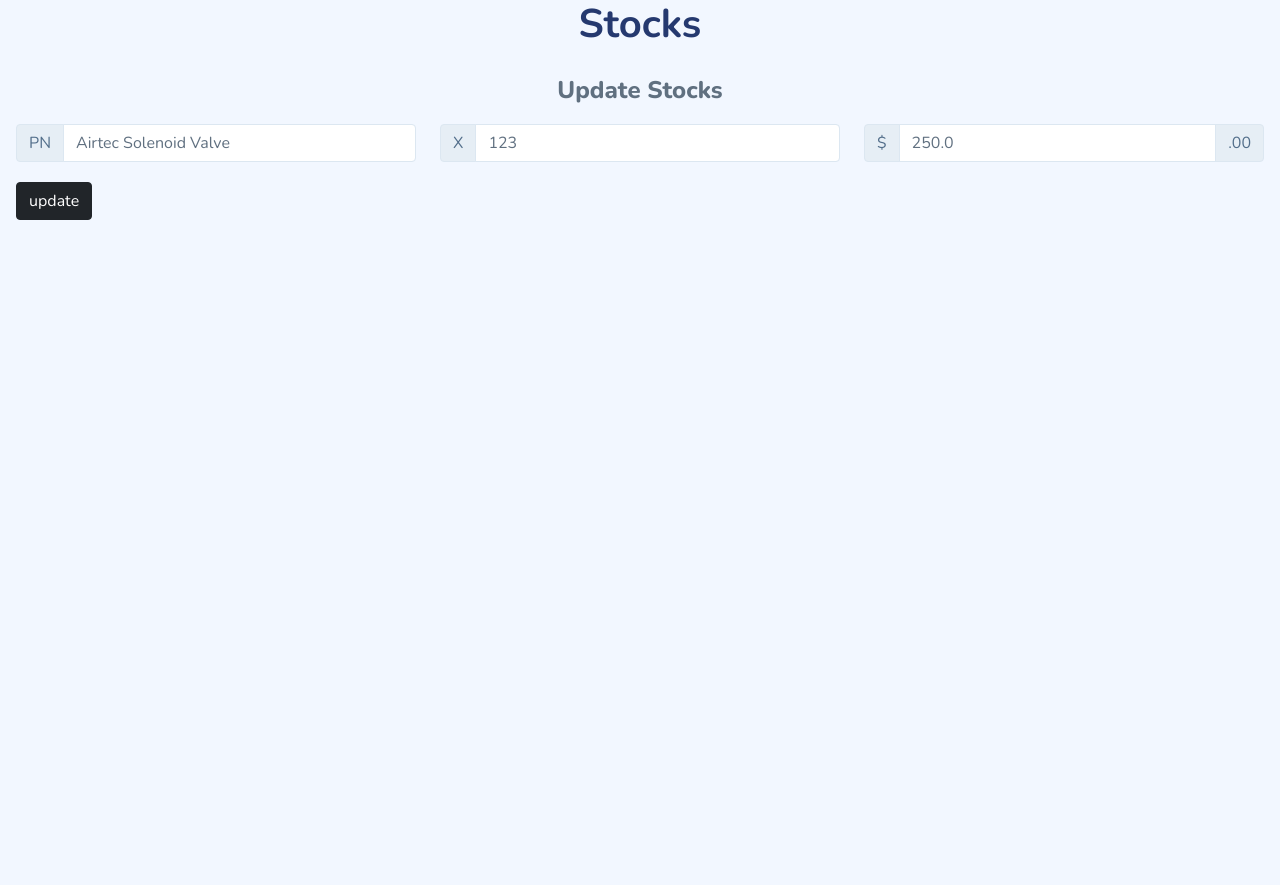
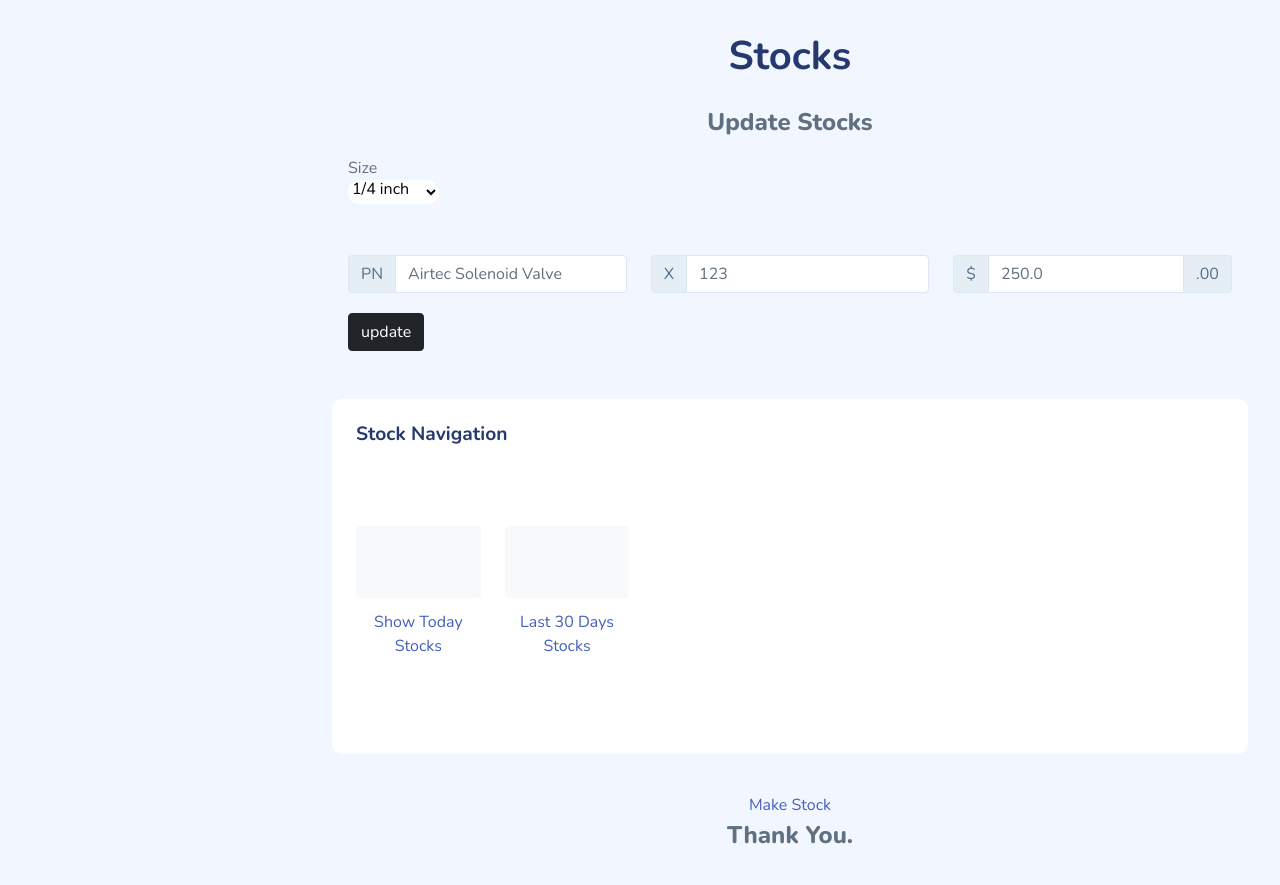
Before and after one commit to mohammedmijan/stocks, a Flask app: page /update/1 in a window 1280 px wide. Before the commit the page ends 220 px from the top, so only its background shows below. Run offline with Flask 2, Linux system fonts and the light colour scheme; data comes from the database, SQL or seed files in the repository; both versions use the stored data as it was after the commit; some libraries are stand-ins or nearby versions.

Commit message:
newFeatures1

```diff
--- a/app.py
+++ b/app.py
@@ -1,63 +1,147 @@
 from flask import Flask , render_template , request , redirect
 from flask_sqlalchemy import SQLAlchemy
 import time
+from sqlalchemy import create_engine
+import pandas as pd
+import numpy as np
+from datetime import date , timedelta
+
 
 
 
 app = Flask(__name__)
-app.config['SQLALCHEMY_DATABASE_URI'] = "sqlite:///sheet.db"
+app.config['SQLALCHEMY_DATABASE_URI'] = 'sqlite:///sheet.db'
+app.config["SQLALCHEMY_BINDS"] = {'two' : 'sqlite:///LTDS.db' ,    #Last thirty days Stocks Database
+                                'three' : 'sqlite:///TDS.db'        # Today Stocks Database
+                                }
 app.config['SQLALCHEMY_TRACK_MODIFICATIONS'] = False
 
 db = SQLAlchemy(app)
-date1 = f"{time.strftime('%d')}/{time.strftime('%m')}/{time.strftime('%Y')}"
+date1 = f"{time.strftime('%Y')}-{time.strftime('%m')}-{time.strftime('%d')}"
 
+#DataBase Conectivity
 class Sheet(db.Model):
     sno = db.Column(db.Integer , primary_key=True)
-    date_created = db.Column(db.String(500) , nullable=False)
-    product_name = db.Column(db.String(500) , nullable=False)
-    product_quantity = db.Column(db.Integer , primary_key=False )
-    product_per_price = db.Column(db.Float , primary_key=False)
+    date_created = db.Column(db.String(500))
+    product_size = db.Column(db.String(20))
+    product_name = db.Column(db.String(500))
+    product_quantity = db.Column(db.Integer)
+    product_per_price = db.Column(db.Float)
+
+
+    def __repr__(self) -> str:
+        return f'{self.sno}'
+
+class LTDS(db.Model):
+    __bind_key__ = 'two'
+    sno = db.Column(db.Integer , primary_key=True)
+    date_created = db.Column(db.String(500))
+    product_size = db.Column(db.String(20))
+    product_name = db.Column(db.String(500))
+    product_quantity = db.Column(db.Integer)
+    product_per_price = db.Column(db.Float)
+
+
+    def __repr__(self) -> str:
+        return f'{self.sno}'
+
+class TDS(db.Model):
+    __bind_key__ = 'three'
+    sno = db.Column(db.Integer , primary_key=True)
+    date_created = db.Column(db.String(500))
+    product_size = db.Column(db.String(20))
+    product_name = db.Column(db.String(500))
+    product_quantity = db.Column(db.Integer)
+    product_per_price = db.Column(db.Float)
 
 
     def __repr__(self) -> str:
         return f'{self.sno}'
 
 
+
+
+
+#Executable Function in BackEnds
+def ThirtydaysDataMaker():
+    df = pd.read_sql('SELECT * FROM sheet;' , create_engine('sqlite:///sheet.db'))
+    DataFrame_date = df.loc[:, ["date_created"]]
+    server_date = np.array(DataFrame_date).tolist()
+    list_of_last_30_days = [[f'{(date.today()-timedelta(days=i)).isoformat()}'] for i in range(30)]
+    list_of_filter_last_30_days = [list_of_last_30_days[l] for l in range(len(list_of_last_30_days)) if list_of_last_30_days[l] in server_date]
+    Index_Df = []
+    for j in range(len(list_of_filter_last_30_days)):
+        Last_30_days = list_of_filter_last_30_days[j]
+        Index_DataFrame = [k for k in range(len(server_date)) if np.array(DataFrame_date.isin(Last_30_days).loc[:, ["date_created"]])[k]== True]
+        Index_Df.extend(Index_DataFrame)
+    Server_of_last_30_days = pd.DataFrame(list(df.values[i] for i in Index_Df) , columns=df.columns)
+    engine = create_engine('sqlite:///LTDS.db')
+    Server_of_last_30_days.to_sql("LTDS" , engine , if_exists='replace')
+
+def todayStock():
+    df = pd.read_sql('SELECT * FROM sheet;' , create_engine('sqlite:///sheet.db'))
+    DataFrame_date = df.loc[:, ["date_created"]]
+    server_date = np.array(DataFrame_date).tolist()
+    today = [(date.today()).isoformat()]
+    Index_DataFrame = [k for k in range(len(server_date)) if np.array(DataFrame_date.isin(today).loc[:, ["date_created"]])[k]== True]
+    Server_of_today = pd.DataFrame(list(df.values[i] for i in Index_DataFrame) , columns=df.columns)
+    engine=create_engine('sqlite:///TDS.db')
+    Server_of_today.to_sql('TDS' , engine , if_exists='replace')
+
+#Calling Pages
 @app.route('/' , methods=['GET', 'POST'])
 def stocks():
     if request.method == 'POST':
         date_created = date1
+        product_size = request.form.get("product_size")
         product_name = request.form['product_name']
         product_quantity = request.form['product_quantity']
         product_per_price = request.form['product_per_price']
+        stocks = Sheet(product_size=product_size, date_created=date_created , product_name=product_name ,product_quantity=product_quantity , product_per_price=product_per_price)
+        db.session.add(stocks)
+        db.session.commit()
+    return render_template("stocks.html")
 
 
-        stocks = Sheet(date_created=date_created , product_name=product_name ,product_quantity=product_quantity , product_per_price=product_per_price)
-        db.session.add(stocks)
-        db.session.commit()
-        return redirect('/')
+@app.route("/show_daily_stocks")
+def show_daily_stocks():
+    todayStock()
+    stocks = TDS.query.all()
+    return render_template('show_daily_stocks.html' , stocks=stocks)
 
+@app.route("/show_30days_stocks")
+def show_30days_stocks():
+    ThirtydaysDataMaker()
+    stocks = LTDS.query.all()
+    return render_template('show_30days_stocks.html' , stocks=stocks)
 
-    stocks = Sheet.query.all()
-    return render_template('stocks.html' , stocks=stocks)
 
 @app.route('/update/<int:sno>' , methods=['GET' ,"POST"])
 def update(sno):
     if request.method == 'POST':
+        product_size = request.form.get('product_size')
+        product_quantity = request.form['product_quantity']
         product_name = request.form['product_name']
-        product_quantity = request.form['product_quantity']
         product_per_price = request.form['product_per_price']
         n_Sheet = Sheet.query.filter_by(sno=sno).first()
+        n_Sheet.product_size = product_size
         n_Sheet.product_name = product_name
         n_Sheet.product_quantity = product_quantity
         n_Sheet.product_per_price = product_per_price
         db.session.add(n_Sheet)
         db.session.commit()
-        return redirect('/')
+        return redirect('/show_daily_stocks')
 
     stock = Sheet.query.filter_by(sno=sno).first()
     return render_template('update.html' , stock=stock)
 
+@app.route('/delete/<int:sno>')
+def delete(sno):
+    stock = Sheet.query.filter_by(sno=sno).first()
+    db.session.delete(stock)
+    db.session.commit()
+    return redirect("/show_daily_stocks")
+
 
 if __name__ == '__main__':
-    app.run(port=4000 , debug=False)
+    app.run(port=4000 , debug=True)
--- /dev/null
+++ b/templates/base.html
@@ -0,0 +1,133 @@
+<!DOCTYPE html>
+<html lang="en">
+
+<head>
+    <meta charset="UTF-8">
+    <meta name="viewport" content="width=device-width, initial-scale=1.0">
+    <title>Table</title>
+
+    <link rel="preconnect" href="https://fonts.gstatic.com">
+    <link href="https://fonts.googleapis.com/css2?family=Nunito:wght@300;400;600;700;800&display=swap" rel="stylesheet">
+    <link rel="stylesheet" href="{{url_for('static' , filename='assets/css/bootstrap.css')}}">
+
+    <link rel="stylesheet" href="{{url_for('static' , filename='assets/vendors/iconly/bold.css')}}">
+
+    <link rel="stylesheet"
+        href="{{url_for('static' , filename='assets/vendors/perfect-scrollbar/perfect-scrollbar.css')}}">
+    <link rel="stylesheet" href="{{url_for('static' , filename='assets/vendors/bootstrap-icons/bootstrap-icons.css')}}">
+    <link rel="stylesheet" href="{{url_for('static' , filename='assets/css/app.css')}}">
+    <link rel="shortcut icon" href="{{url_for('static' , filename='assets/images/favicon.svg')}}" type="image/x-icon">
+</head>
+
+<body>
+    <style>
+        .command {
+            text-align: center;
+            font-weight: 1000;
+            font-size: 150%;
+        }
+
+        .btn-del {
+            color: red;
+            background: rgb(255, 221, 0);
+        }
+
+        .command {
+            text-align: center;
+            font-weight: 1000;
+            font-size: 150%;
+        }
+    </style>
+    <div id="app">
+        <div id="sidebar" class="!!!!It Is A problem Solve It.!!!">
+            <div class="sidebar-wrapper active">
+                <div class="sidebar-header">
+                    <div class="d-flex justify-content-between">
+                        <div class="logo">
+                            <a href="/"><img src=" {{ url_for('static', filename='') }}" alt="Logo" srcset=""></a>
+                        </div>
+                        <div class="toggler">
+                            <a href="#" class="sidebar-hide d-xl-none d-block"><i class="bi bi-x bi-middle"></i></a>
+                        </div>
+                    </div>
+                </div>
+                <div class="sidebar-menu">
+                    <ul class="menu">
+                        <li class="sidebar-title">Menu</li>
+                        <li class="sidebar-item">
+                            <a href="/" class='sidebar-link'>
+                                <i class="bi bi-stack"></i>
+                                <span>Stocks</span>
+                            </a>
+                        </li>
+                        <li class="sidebar-item">
+                            <a href="/show_daily_stocks" class='sidebar-link'>
+                                <i class="bi bi-stack"></i><span>Record Today Stocks</span>
+                            </a>
+                        </li>
+                        <li class="sidebar-item">
+                            <a href="/show_30days_stocks" class='sidebar-link'>
+                                <i class="bi bi-stack"></i><span>Last 30 Days Stocks</span>
+                            </a>
+                        </li>
+                    </ul>
+                </div>
+                <button class="sidebar-toggler btn x"><i data-feather="x"></i></button>
+            </div>
+        </div>
+    </div>
+    <div id="main">
+        <div class="page-heading">
+            {% block body %}
+
+
+            {% endblock %}
+            <section class="section">
+                <div class="card">
+                    <div class="card-header">
+                        <h4 class="card-title">Stock Navigation</h4>
+                    </div>
+                    <div class="card-body">
+                        <div class="my-5">
+                            <ul class="row row-cols-2 row-cols-sm-3 row-cols-lg-4 row-cols-xl-6 list-unstyled list">
+                                <li class="col-6 col-lg-4 col-md-3 col-2 mb-4" data-tags="alarm clock">
+                                    <div class="p-3 py-4 mb-2 bg-light text-center rounded">
+                                        <svg class="bi" width="1em" height="1em" fill="currentColor">
+                                            <use
+                                                xlink:href="{{ url_for('static', filename='assets/vendors/bootstrap-icons/bootstrap-icons.svg#alarm-fill') }}" />
+                                        </svg>
+                                    </div>
+                                    <div class="name text-muted text-decoration-none text-center pt-1">
+                                        <a href="/show_daily_stocks" rel="noopener noreferrer">
+                                            Show Today Stocks</a>
+                                    </div>
+                                </li>
+                                <li class="col-6 col-lg-4 col-md-3 col-2 mb-4" data-tags="alarm clock">
+                                    <div class="p-3 py-4 mb-2 bg-light text-center rounded">
+                                        <svg class="bi" width="1em" height="1em" fill="currentColor">
+                                            <use
+                                                xlink:href="{{ url_for('static', filename='assets/vendors/bootstrap-icons/bootstrap-icons.svg#alarm-fill') }}" />
+                                        </svg>
+                                    </div>
+                                    <div class="name text-muted text-decoration-none text-center pt-1">
+                                        <a href="/show_30days_stocks" rel="noopener noreferrer">
+                                            Last 30 Days Stocks</a>
+                                    </div>
+                                </li>
+                            </ul>
+                        </div>
+                    </div>
+                </div>
+            </section>
+            <div class="name text-muted text-decoration-none text-center pt-1">
+                <a href="/" rel="noopener noreferrer">
+                    Make Stock</a>
+            </div>
+            <div class="command">
+                Thank You.
+            </div>
+        </div>
+    </div>
+</body>
+
+</html>
--- a/templates/update.html
+++ b/templates/update.html
@@ -1,32 +1,6 @@
-<!DOCTYPE html>
-<html lang="en">
+{% extends 'base.html' %}
+{% block body %}
 
-<head>
-    <meta charset="UTF-8">
-    <meta name="viewport" content="width=device-width, initial-scale=1.0">
-    <title>Table</title>
-
-    <link rel="preconnect" href="https://fonts.gstatic.com">
-    <link href="https://fonts.googleapis.com/css2?family=Nunito:wght@300;400;600;700;800&display=swap" rel="stylesheet">
-    <link rel="stylesheet" href="{{url_for('static' , filename='assets/css/bootstrap.css')}}">
-
-    <link rel="stylesheet" href="{{url_for('static' , filename='assets/vendors/iconly/bold.css')}}">
-
-    <link rel="stylesheet"
-        href="{{url_for('static' , filename='assets/vendors/perfect-scrollbar/perfect-scrollbar.css')}}">
-    <link rel="stylesheet" href="{{url_for('static' , filename='assets/vendors/bootstrap-icons/bootstrap-icons.css')}}">
-    <link rel="stylesheet" href="{{url_for('static' , filename='assets/css/app.css')}}">
-    <link rel="shortcut icon" href="{{url_for('static' , filename='assets/images/favicon.svg')}}" type="image/x-icon">
-</head>
-
-<body>
-    <style>
-        .command {
-            text-align: center;
-            font-weight: 1000;
-            font-size: 150%;
-        }
-    </style>
 <div class="app" style="text-align: center;">
     <h1>Stocks</h1>
 </div>
@@ -36,19 +10,38 @@
         <p class="command">
             Update Stocks
         </p>
-            <form action="/" method="POST" id='h1'>
+        <form action="/update/{{stock.sno}}" method="POST">
+            <label for="card">Size</label>
+            <div class="col-lg-4 mb-1">
+                <div class="input-group mb-3">
+                    <select class="card" name="product_size" value='{{stock.product_size}}'>
+                        <option name="product_size" value="1/4">1/4 inch</option>
+                        <option name="product_size" value="3/8">3/8 inch</option>
+                        <option name="product_size" value="3/4">3/4 inch</option>
+                        <option name="product_size" value="1/2">1/2 inch</option>
+                        <option name="product_size" value="1">1 inch</option>
+                        <option name="product_size" value="1|1/2">1|1/2 inch</option>
+                        <option name="product_size" value="2">2 inch</option>
+                        <option name="product_size" value="2|1/2">2|1/2 inch</option>
+                        <option name="product_size" value="3">3 inch</option>
+                        <option name="product_size" value="4">4 inch</option>
+                        <option name="product_size" value="5">5 inch</option>
+                        <option name="product_size" value="6">6 inch</option>
+                        <option name="product_size" value="7">7 inch</option>
+                    </select>
+                </div>
+            </div>
             <div class="row">
                 <div class="col-lg-4 mb-1">
                     <div class="input-group mb-3">
                         <span class="input-group-text" id="basic-addon1">PN</span>
-                            <input type="text" class="form-control" name="product_name" placeholder="Product Name" value='{{stock.product_name}}'>
+                        <input type="text" class="form-control" name="product_name" value='{{stock.product_name}}'>
                     </div>
                 </div>
                 <div class="col-lg-4 mb-1">
                     <div class="input-group mb-3">
                         <span class="input-group-text" id="basic-addon2">X</span>
                         <input type="number" name="product_quantity" class="form-control"
-                                placeholder="Product Quantity" name="product_quantity"
                             value="{{stock.product_quantity}}">
                     </div>
                 </div>
@@ -66,6 +59,4 @@
     </div>
 </div>
 </div>
-</body>
-
-</html>
+{% endblock body %}
```
Also changed, not shown: templates/show_30days_stocks.html (added, +47 -0 lines), templates/show_daily_stocks.html (added, +54 -0 lines), templates/stocks.html (+28 -83 lines), LTDS.db (added), TDS.db (added), sheet.db. Lines whose indentation alone changed are shown as unchanged.
